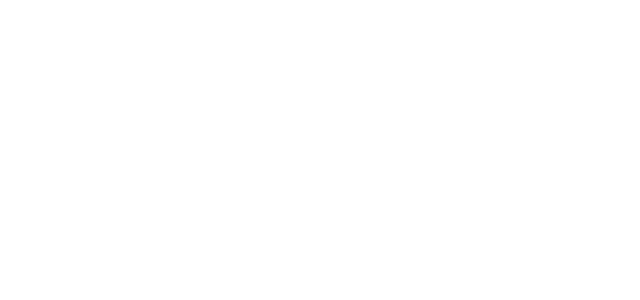
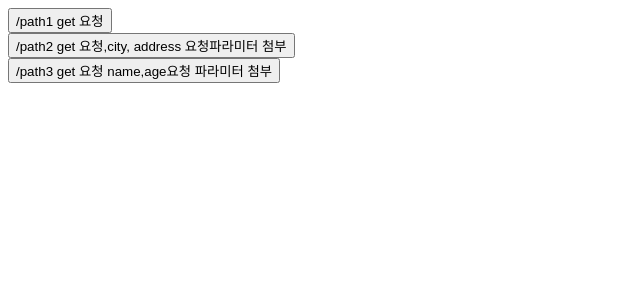
Before and after one commit to popyto3838/react20240509, a React (Vite) app: page / in a window 1280 px wide. Shown: the top 300 px of the page, without its empty margins (0-640 px from the left). Built offline with nearby package versions, Linux system fonts and the light colour scheme.

Commit message:
axios 연습

```diff
--- a/src/App.jsx
+++ b/src/App.jsx
@@ -1,7 +1,42 @@
 import React from "react";
+import axios from "axios";
 
 function App(props) {
-  return <div></div>;
+  function handleClick1() {
+    console.log("버튼 클릭됨");
+
+    axios.get("/path1");
+  }
+
+  function handleClick2() {
+    const qs = "city=seoul&address=gangnam";
+    axios.get("/path2?" + qs);
+  }
+
+  function handleClick3() {
+    const qs = new URLSearchParams();
+    qs.append("name", "slayer");
+    qs.append("age", "22");
+    axios.get("/path3?" + qs.toString());
+  }
+
+  return (
+    <div>
+      <div>
+        <button onClick={handleClick1}>/path1 get 요청</button>
+      </div>
+      <div>
+        <button onClick={handleClick2}>
+          /path2 get 요청,city, address 요청파라미터 첨부
+        </button>
+      </div>
+      <div>
+        <button onClick={handleClick3}>
+          /path3 get 요청 name,age요청 파라미터 첨부
+        </button>
+      </div>
+    </div>
+  );
 }
 
 export default App;
```
